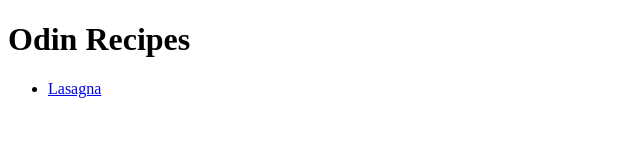
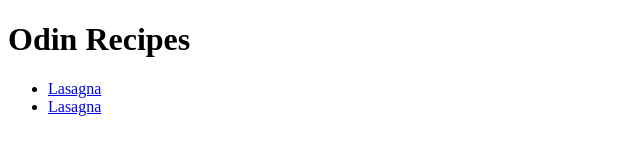
Before and after one commit to gurpinders/odin-recipes, a plain HTML site: page index.html in a window 1280 px wide. Shown: the full height of the page, 0-640 px from the left. Drawn offline with Linux system fonts and the light colour scheme.

Commit message:
Adjusted so files are in right directory

```diff
--- a/index.html
+++ b/index.html
@@ -8,7 +8,8 @@
 <body>
     <h1>Odin Recipes</h1>
     <ul>
-        <li><a href="recipes/recipename.html">Lasagna</a></li>
+        <li><a href="recipes/lasagna.html">Lasagna</a></li>
+        <li><a href="recipes/shahi_paneer.html">Lasagna</a></li>
     </ul>
 
 </body>
```
